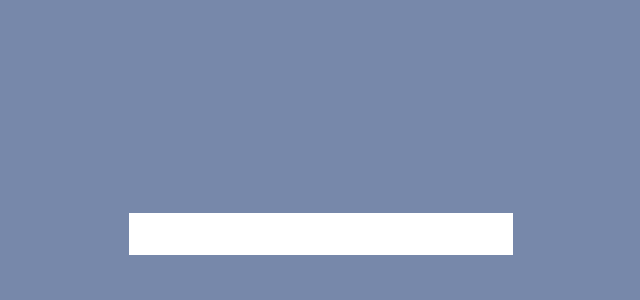
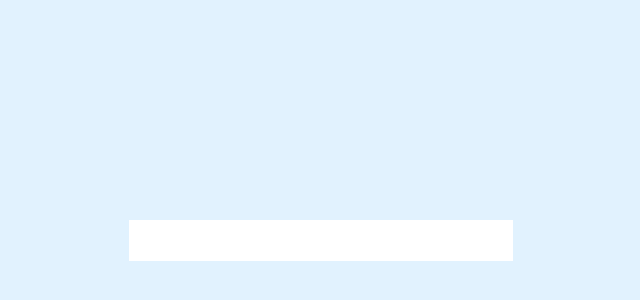
Before and after one commit to tevko/Resources, a website with bundled scripts: page index.html in a window 1280 px wide. Shown: the part 166-466 px from the top of the page, without its empty margins (319-959 px from the left). Built offline with nearby package versions, Linux system fonts and the light colour scheme.

Commit message:
change color scheme

```diff
--- a/style.css
+++ b/style.css
@@ -1,7 +1,7 @@
 :root {
-  --primaryColor: #7788AA;
-  --primaryDark: #2D4471;
-  --secondaryColor: #FFEDCC;
+  --primaryColor: #E1F2FE;
+  --primaryDark: #49392C;
+  --secondaryColor: #98D2EB;
 }
 
 * {
@@ -20,6 +20,7 @@ body {
 }
 
 input {
+  margin-top: 1em;
   border: 0;
   padding: 1em;
   width: 30%;
@@ -33,4 +34,6 @@ p {
   color: var(--secondaryColor);
 }
 
-.searchResultsContainer {}
+.searchResultsContainer {
+  max-width: 90vw;
+}
```
